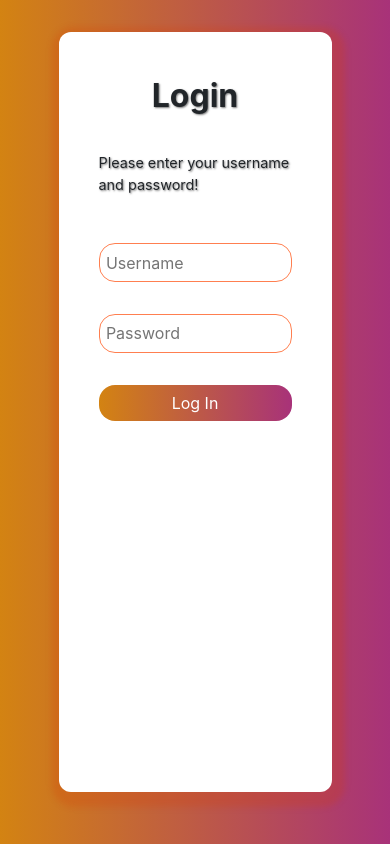
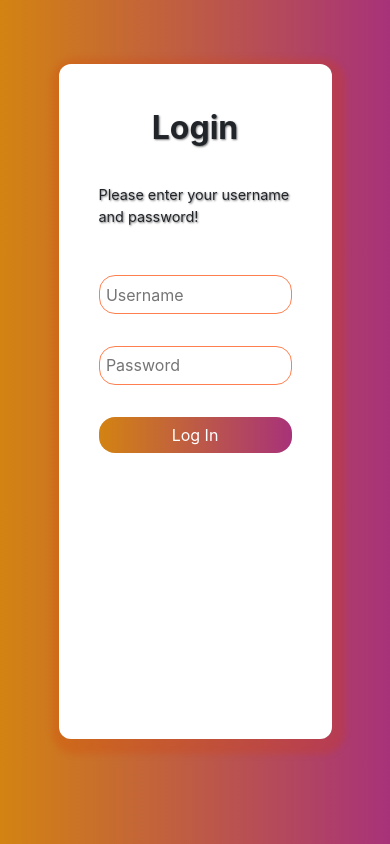
Before and after one commit to shuvra-matrix/Online-Examination-Portal, a PHP site: page / in a window 390 px wide. Run offline with PHP 8.4, Linux system fonts and the light colour scheme.

Commit message:
update css

```diff
--- a/style/style.css
+++ b/style/style.css
@@ -24,6 +24,7 @@ body{
 
 .login_main_div{
     background:  #d38312;
+    background: -webkit-linear-gradient(to right, #d38312, #a83279);
     background: linear-gradient(to right, #d38312, #a83279);
     height: 100%;
     width: 100%;
@@ -35,7 +36,6 @@ body{
     background: white;
     box-shadow: 3px 5px 6px 10px #d83c0038;
     padding: 2rem;
-    position: relative;
     height: 90%;
     width: 30%;
     margin: 2rem auto;
@@ -191,18 +191,6 @@ input[type=radio]:checked + label{color:green;}
 
 
 
-@media only screen and (max-width:770px) {
-
-
-        .radio_input_lable {
-            font-size: 1rem;
-        }
-        .login_sub_div{
-            width: 50%;
-            padding: .5rem;
-        }
-
-}
 
 @media only screen and (max-width:1028px) {
     .log_input {
@@ -212,11 +200,30 @@ input[type=radio]:checked + label{color:green;}
     }
     .login_sub_div{
         width: 40%;
+        margin: 4rem auto;
 
     }
 
 }
 
+
+@media only screen and (max-width:770px) {
+
+
+    .radio_input_lable {
+        font-size: 1rem;
+    }
+    .login_main_div{position: fixed;
+    }
+
+    .login_sub_div{
+        width: 50%;
+        padding: .5rem;
+        height: 80%;
+        margin: 4rem auto;
+    }
+
+}
 
 @media only screen and (max-width:492px) {
 
```
Also changed, not shown: take_exam.php (+14 -8 lines).
